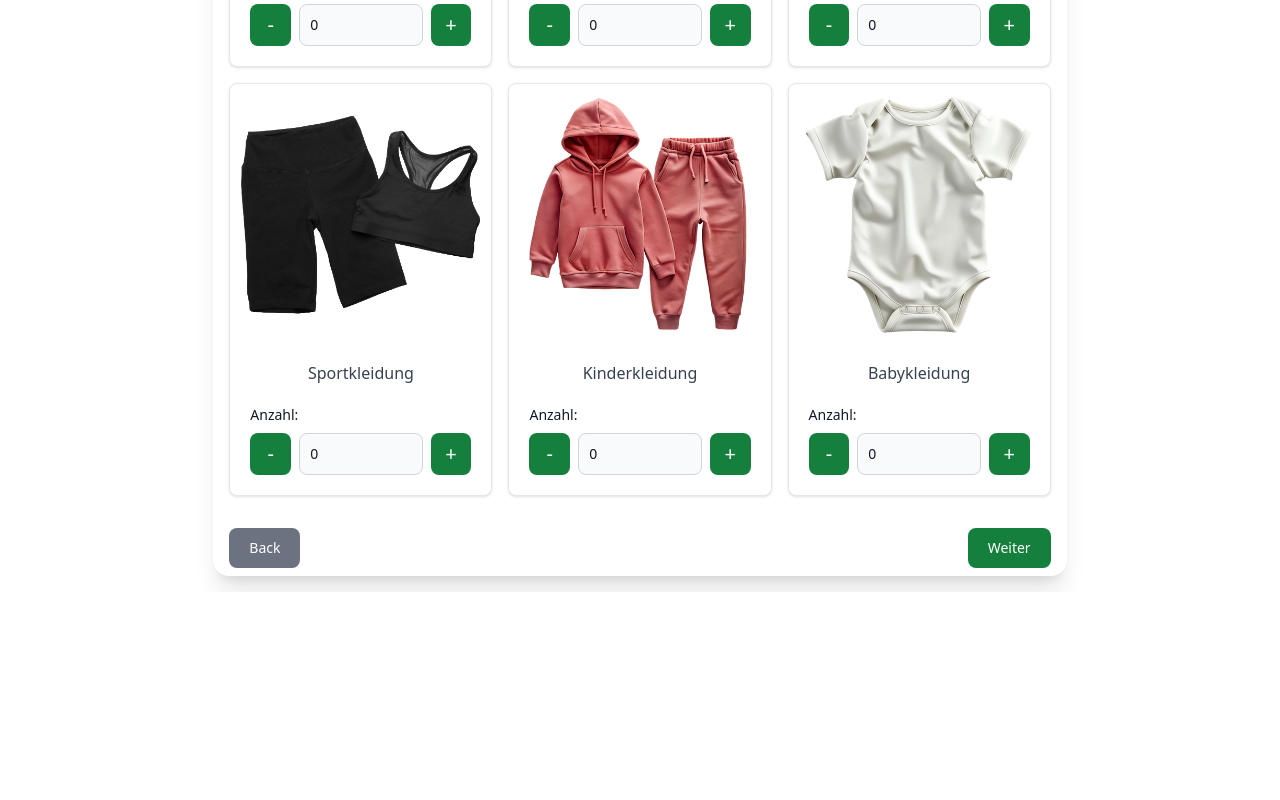
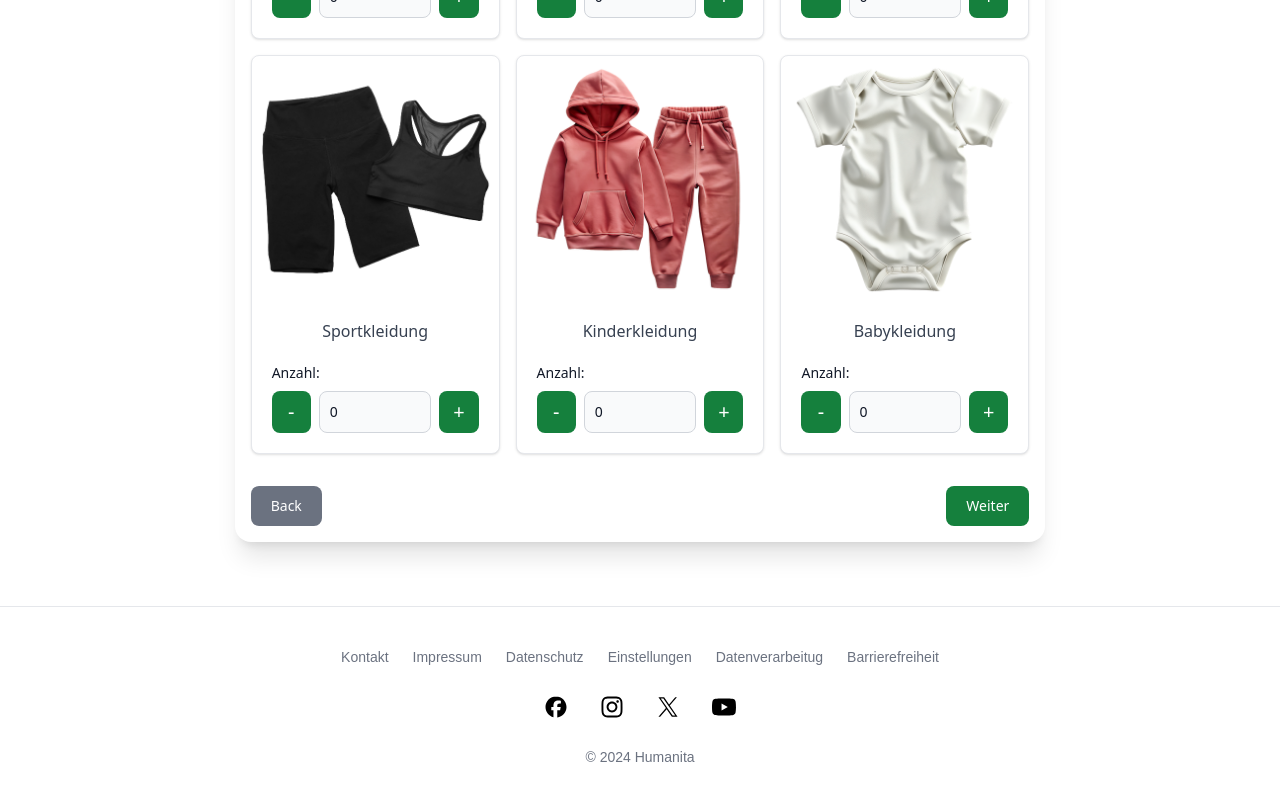
Before and after one commit to TobiasHuppertz/IPWA01-01, a React (Vite) app in the folder humanita/: page /forms/spende/DonationItems in a window 1280 px wide. Shown: the part 982-1782 px from the top of the page. Before the commit the page ends 1574 px from the top, so only its background shows below. Built offline with nearby package versions, Linux system fonts and the light colour scheme.

Commit message:
Added Footer to Multistepper; Adjustments Margins; Add min-h-dvh to contentlayout

```diff
--- a/humanita/src/ContentLayout.jsx
+++ b/humanita/src/ContentLayout.jsx
@@ -1,6 +1,6 @@
 export default function ContentLayout({ children }) {
   return (
-    <main className="mx-auto max-w-4xl px-6 lg:max-w-7xl lg:px-8">
+    <main className="mx-auto min-h-dvh max-w-4xl px-6 lg:max-w-7xl lg:px-8">
       {children}
     </main>
   );
--- a/humanita/src/DonationForm.jsx
+++ b/humanita/src/DonationForm.jsx
@@ -1,11 +1,16 @@
 import { Outlet } from 'react-router-dom';
 import Header from './components/Header';
+import Footer from './components/Footer'
+import ContentLayout from './ContentLayout';
 
 export default function DonationForm() {
   return (
     <>
     <Header />
-    <Outlet />
+    <ContentLayout>
+      <Outlet />
+    </ContentLayout>
+    <Footer />
     </>
   )
 }
--- a/humanita/src/components/Footer.jsx
+++ b/humanita/src/components/Footer.jsx
@@ -28,6 +28,5 @@ export default function Footer() {
       &copy; 2024 Humanita
     </p>
   </footer>
-
   )
 }
--- a/humanita/src/components/forms/spende/Confirm.jsx
+++ b/humanita/src/components/forms/spende/Confirm.jsx
@@ -34,7 +34,7 @@ export default function PageConfirm() {
   }, [formFields.abgabe]);
 
   return (
-      <form className="md:w-2/3 mx-auto max-w-6xl shadow-xl rounded-2xl pb-2 bg-white m-4 p-4">
+      <form className="md:w-2/3 mx-auto max-w-6xl shadow-xl rounded-2xl mb-16 bg-white m-4 p-4">
         <section className="bg-white py-8 antialiased md:py-8">
           <div className="mx-auto max-w-2xl px-4 2xl:px-0">
             <h2 className="text-xl font-semibold text-gray-900 sm:text-2xl mb-6">Zusammenfassung</h2>
--- a/humanita/src/components/forms/spende/DonationItems.jsx
+++ b/humanita/src/components/forms/spende/DonationItems.jsx
@@ -40,7 +40,7 @@ export default function PageDonationItems() {
 
 
   return (
-    <form onSubmit={onSubmit} className="md:w-2/3 mx-auto max-w-6xl shadow-xl rounded-2xl pb-2 bg-white m-4 p-4">
+    <form onSubmit={onSubmit} className="md:w-2/3 mx-auto max-w-6xl shadow-xl rounded-2xl mb-16 bg-white m-4 p-4">
       <ol className="flex items-center justify-between w-full mb-4 sm:mb-5">
         <li className="flex items-center w-full after:content-[''] after:w-full after:h-1 after:border-b after:border-green-700 after:border-4 after:inline-block ">
           <div className="flex items-center justify-center w-10 h-10 bg-green-100 rounded-full lg:h-12 lg:w-12 shrink-0">
--- a/humanita/src/components/forms/spende/DonationProject.jsx
+++ b/humanita/src/components/forms/spende/DonationProject.jsx
@@ -19,7 +19,7 @@ export default function PageDonationProject() {
   });
 
   return (
-    <form onSubmit={onSubmit} className="md:w-2/3 mx-auto max-w-6xl shadow-xl rounded-2xl pb-2 bg-white m-4 p-4">
+    <form onSubmit={onSubmit} className="md:w-2/3 mx-auto max-w-6xl shadow-xl rounded-2xl mb-16 bg-white m-4 p-4">
         <ol className="flex items-center justify-between w-full mb-4 sm:mb-5">
             <li className="flex items-center w-full after:content-[''] after:w-full after:h-1 after:border-b after:border-green-700 after:border-4 after:inline-block ">
             <div className="flex items-center justify-center w-10 h-10 bg-green-100 rounded-full lg:h-12 lg:w-12 shrink-0">
--- a/humanita/src/components/forms/spende/PersonInformation.jsx
+++ b/humanita/src/components/forms/spende/PersonInformation.jsx
@@ -32,7 +32,7 @@ export default function PagePersonInformation() {
   };
 
   return (
-      <form onSubmit={onSubmit} className="md:w-2/3 mx-auto max-w-6xl shadow-xl rounded-2xl pb-2 bg-white m-4 p-4">
+      <form onSubmit={onSubmit} className="md:w-2/3 mx-auto max-w-6xl shadow-xl rounded-2xl mb-16 bg-white m-4 p-4">
         <ol className="flex items-center justify-between w-full mb-4 sm:mb-5">
           <li className="flex items-center w-full after:content-[''] after:w-full after:h-1 after:border-b after:border-gray-100 after:border-4 after:inline-block ">
             <div className="flex items-center justify-center w-10 h-10 bg-green-100 rounded-full lg:h-12 lg:w-12 shrink-0">
--- a/humanita/src/components/forms/spende/kiosk/Confirm.jsx
+++ b/humanita/src/components/forms/spende/kiosk/Confirm.jsx
@@ -34,7 +34,7 @@ export default function PageConfirm() {
   }, [formFields.abgabe]);
 
  return (
-      <form className="md:w-2/3 mx-auto max-w-6xl shadow-xl rounded-2xl pb-2 bg-white m-4 p-4">
+      <form className="md:w-2/3 mx-auto max-w-6xl shadow-xl rounded-2xl mb-16 bg-white m-4 p-4">
         <section className="bg-white py-8 antialiased md:py-8">
           <div className="mx-auto max-w-2xl px-4 2xl:px-0">
             <h2 className="text-xl font-semibold text-gray-900 sm:text-2xl mb-6">Zusammenfassung</h2>
--- a/humanita/src/components/forms/spende/kiosk/DonationItems.jsx
+++ b/humanita/src/components/forms/spende/kiosk/DonationItems.jsx
@@ -37,7 +37,7 @@ export default function PageDonationItems() {
 
 
   return (
-    <form onSubmit={onSubmit} className="md:w-2/3 mx-auto max-w-6xl shadow-xl rounded-2xl pb-2 bg-white m-4 p-4">
+    <form onSubmit={onSubmit} className="md:w-2/3 mx-auto max-w-6xl shadow-xl rounded-2xl mb-16 bg-white m-4 p-4">
       <ol className="flex items-center justify-between w-full mb-4 sm:mb-5">
         <li className="flex items-center w-full after:content-[''] after:w-full after:h-1 after:border-b after:border-green-700 after:border-4 after:inline-block ">
           <div className="flex items-center justify-center w-10 h-10 bg-green-100 rounded-full lg:h-12 lg:w-12 shrink-0">
--- a/humanita/src/components/forms/spende/kiosk/DonationProject.jsx
+++ b/humanita/src/components/forms/spende/kiosk/DonationProject.jsx
@@ -19,7 +19,7 @@ export default function PageDonationProject() {
   });
 
   return (
-    <form onSubmit={onSubmit} className="md:w-2/3 mx-auto max-w-6xl shadow-xl rounded-2xl pb-2 bg-white m-4 p-4">
+    <form onSubmit={onSubmit} className="md:w-2/3 mx-auto max-w-6xl shadow-xl rounded-2xl mb-16 bg-white m-4 p-4">
       <ol className="flex items-center justify-between w-full mb-4 sm:mb-5">
         <li className="flex items-center w-full after:content-[''] after:w-full after:h-1 after:border-b after:border-green-700 after:border-4 after:inline-block ">
           <div className="flex items-center justify-center w-10 h-10 bg-green-100 rounded-full lg:h-12 lg:w-12 shrink-0">
--- a/humanita/src/components/forms/spende/kiosk/PersonInformation.jsx
+++ b/humanita/src/components/forms/spende/kiosk/PersonInformation.jsx
@@ -19,7 +19,7 @@ export default function PagePersonInformation() {
   }, [reset, state]);
 
   return (
-      <form onSubmit={onSubmit} className="md:w-2/3 mx-auto max-w-6xl shadow-xl rounded-2xl pb-2 bg-white m-4 p-4">
+      <form onSubmit={onSubmit} className="md:w-2/3 mx-auto max-w-6xl shadow-xl rounded-2xl mb-16 bg-white m-4 p-4">
         <ol className="flex items-center justify-between w-full mb-4 sm:mb-5">
           <li className="flex items-center w-full after:content-[''] after:w-full after:h-1 after:border-b after:border-gray-100 after:border-4 after:inline-block ">
             <div className="flex items-center justify-center w-10 h-10 bg-green-100 rounded-full lg:h-12 lg:w-12 shrink-0">
```
Also changed, not shown: humanita/src/components/NumberIndicator.jsx (+6 -1 lines).
